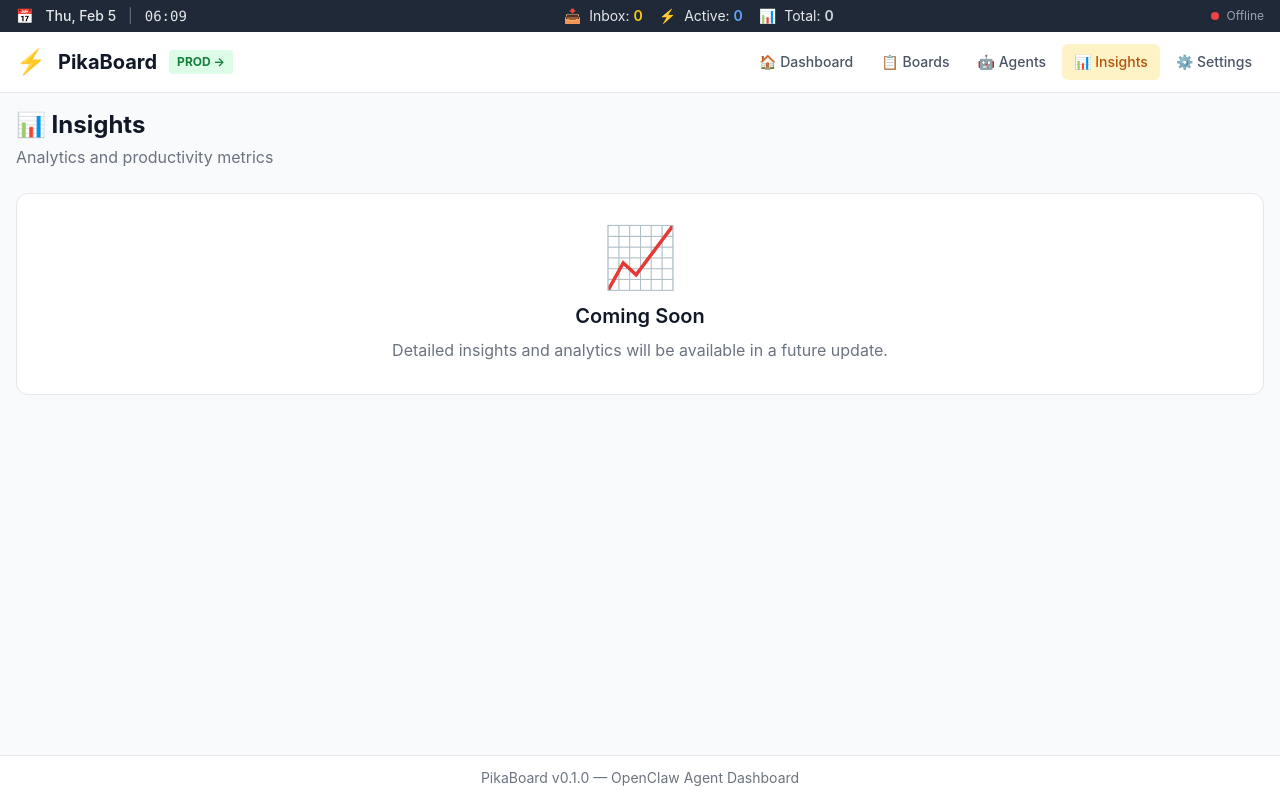
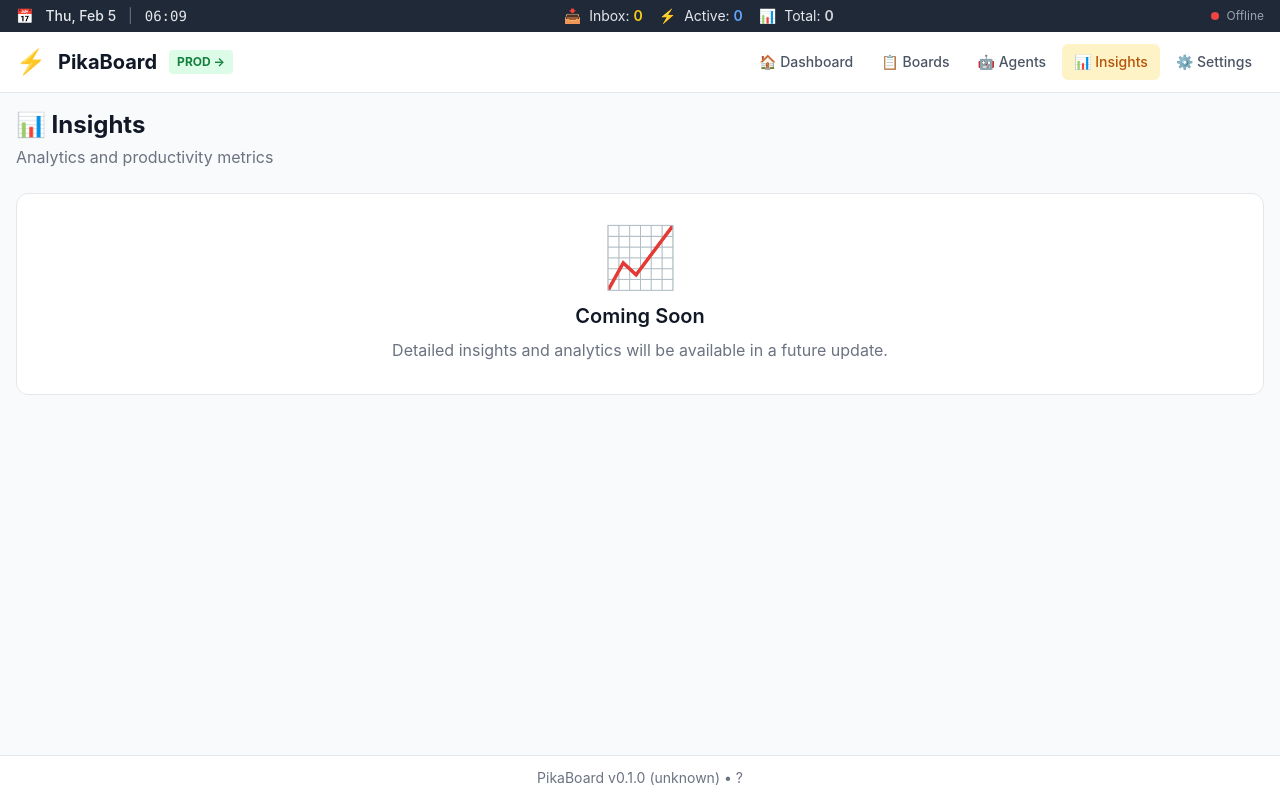
Before and after one commit to angelstreet/pikaboard, a React (Vite) app in the folder frontend/: page /insights in a window 1280 px wide. Built offline with nearby package versions, Linux system fonts and the light colour scheme; no server answers.

Commit message:
feat: show version/branch/commit in footer, update deploy scripts

```diff
--- a/frontend/src/components/Layout.tsx
+++ b/frontend/src/components/Layout.tsx
@@ -9,6 +9,11 @@ const navItems = [
   { path: '/insights', label: '📊 Insights', title: 'Insights' },
   { path: '/settings', label: '⚙️ Settings', title: 'Settings' },
 ];
+
+// Build info from env vars (set at build time)
+const VERSION = import.meta.env.VITE_VERSION || '0.1.0';
+const BRANCH = import.meta.env.VITE_BRANCH || 'unknown';
+const COMMIT = import.meta.env.VITE_COMMIT || '?';
 
 export default function Layout() {
   const location = useLocation();
@@ -53,7 +58,7 @@ export default function Layout() {
 
       {/* Footer */}
       <footer className="bg-white border-t border-gray-200 py-3 text-center text-sm text-gray-500">
-        PikaBoard v0.1.0 — OpenClaw Agent Dashboard
+        PikaBoard v{VERSION} ({BRANCH}) • {COMMIT}
       </footer>
     </div>
   );
```
Also changed, not shown: 2 other files (tests, documents, lock files or other folders).
